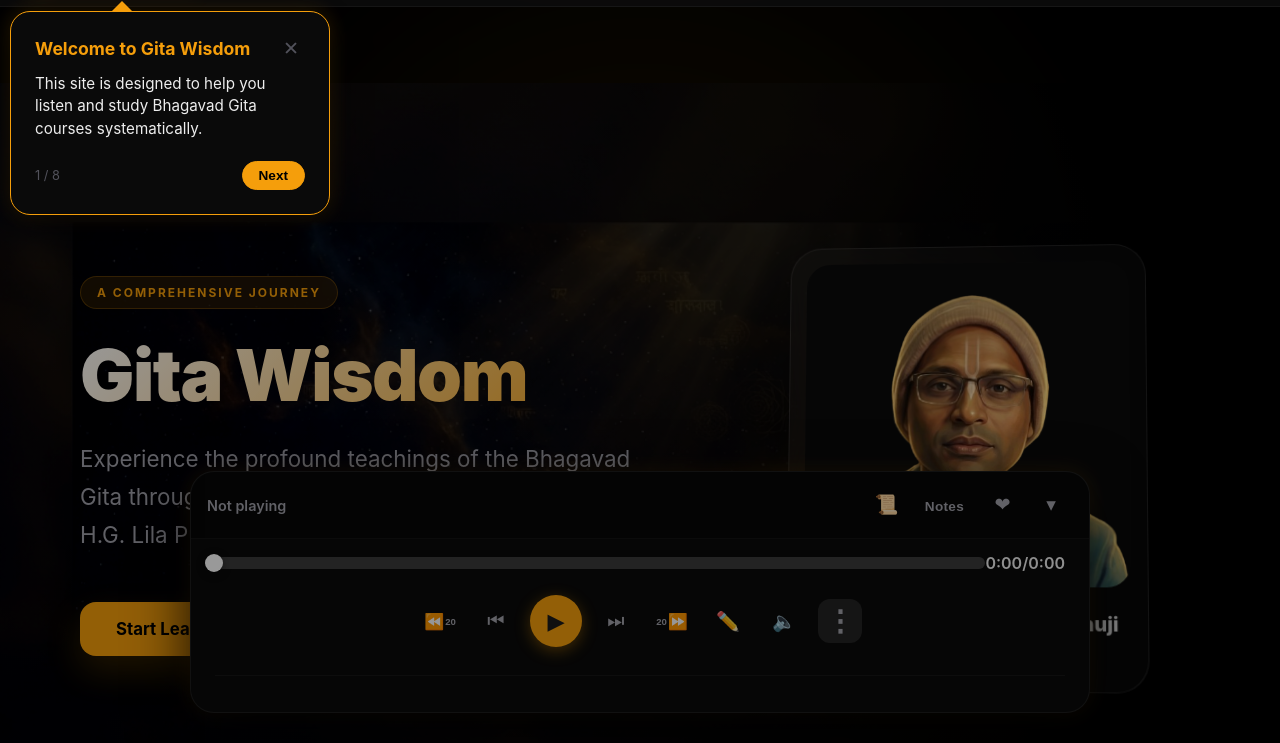
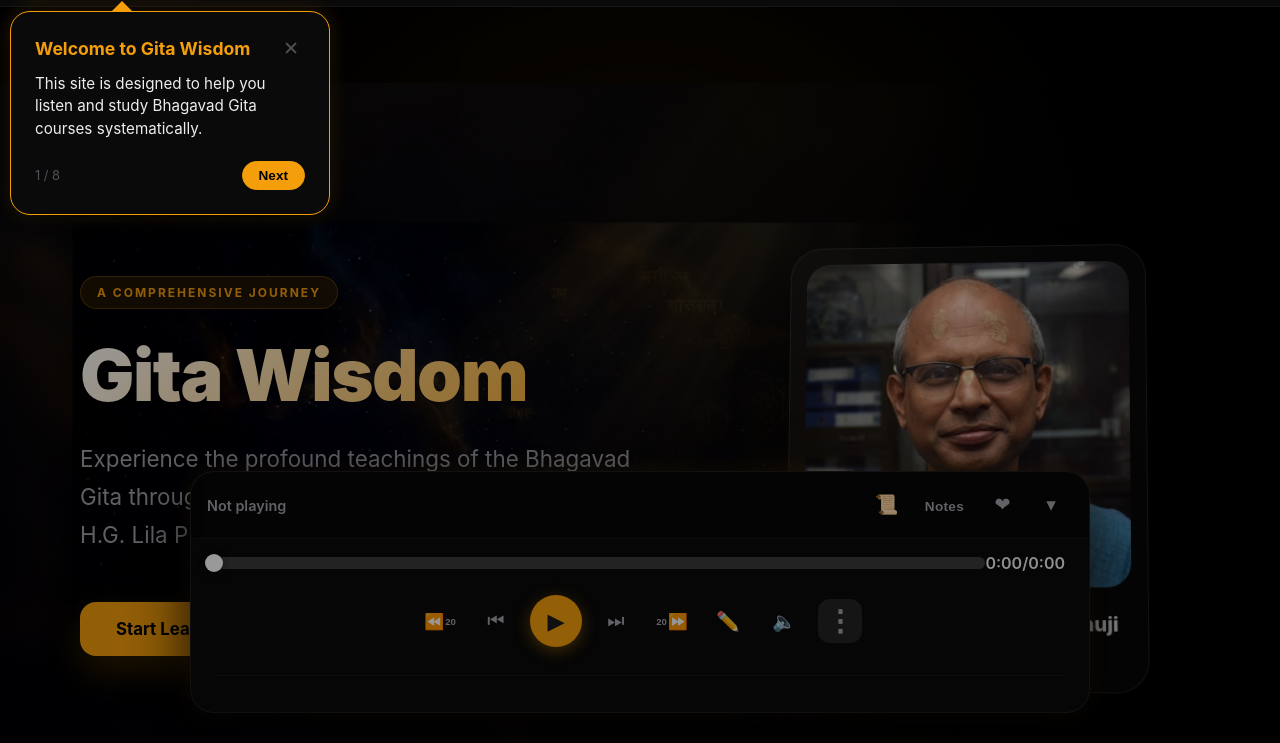
Before and after one commit to ManideepDonkena/BG-Comprehensive-Course, a plain HTML site: page index.html in a window 1280 px wide. Shown: the part 57-800 px from the top of the page. Drawn offline with Linux system fonts and the light colour scheme; grey boxes are pictures that could not be loaded.

Commit message:
feat: Update speaker portrait image to version 2.

```diff
--- a/index.html
+++ b/index.html
@@ -92,7 +92,8 @@
             </div>
             <div class="hero-visual">
                 <div class="speaker-card">
-                    <img src="assets/speaker-portrait.png" alt="H.G. Lila Purushottam Prabhuji" class="speaker-img" />
+                    <img src="assets/speaker-portrait-v2.jpg" alt="H.G. Lila Purushottam Prabhuji"
+                        class="speaker-img" />
                     <div class="speaker-info">
                         <strong>H.G. Lila Purushottam Prabhuji</strong>
                         <span>Spiritual Guide & Mentor</span>
```
Also changed, not shown: assets/speaker-portrait-v2.jpg (added).
